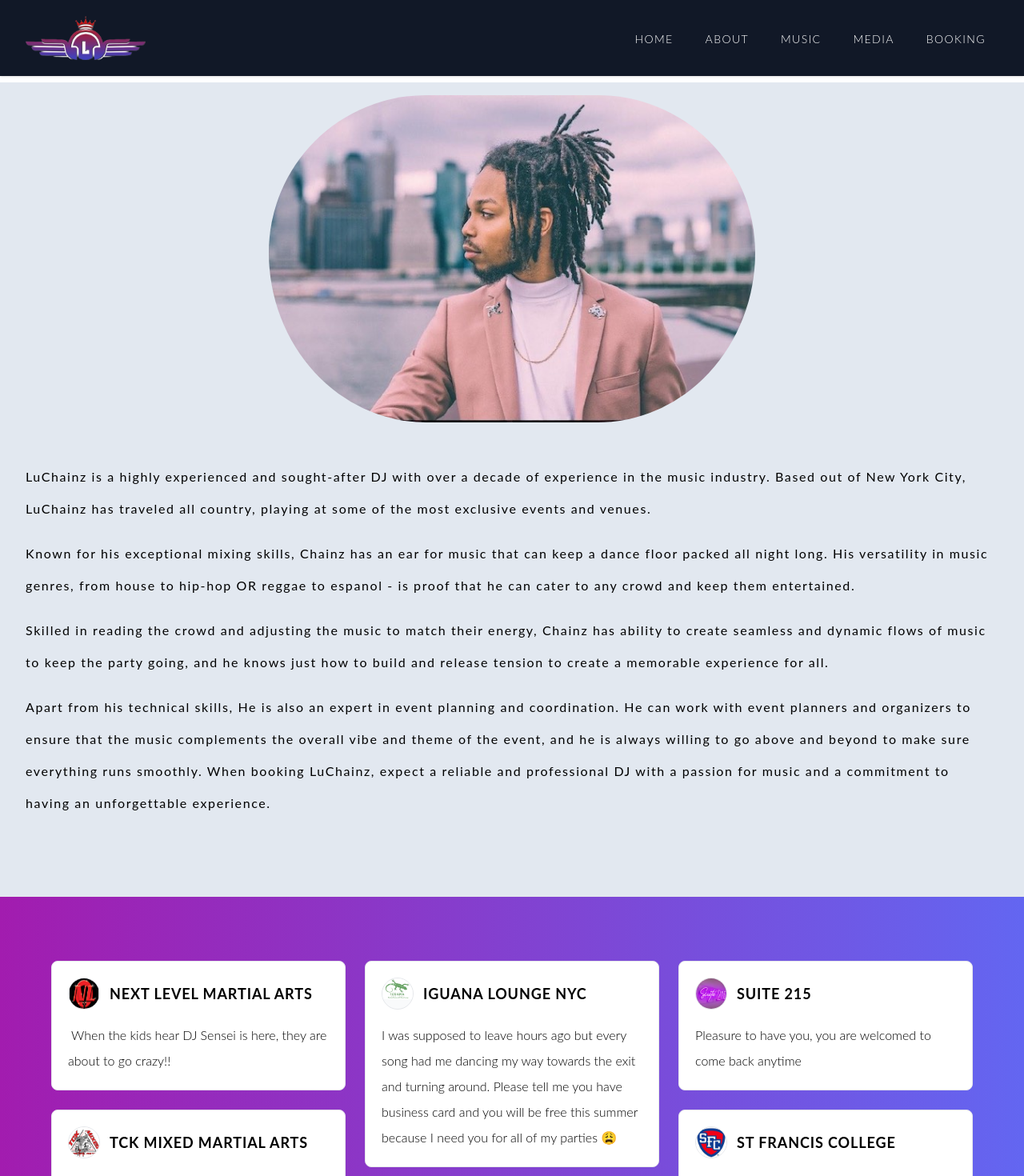
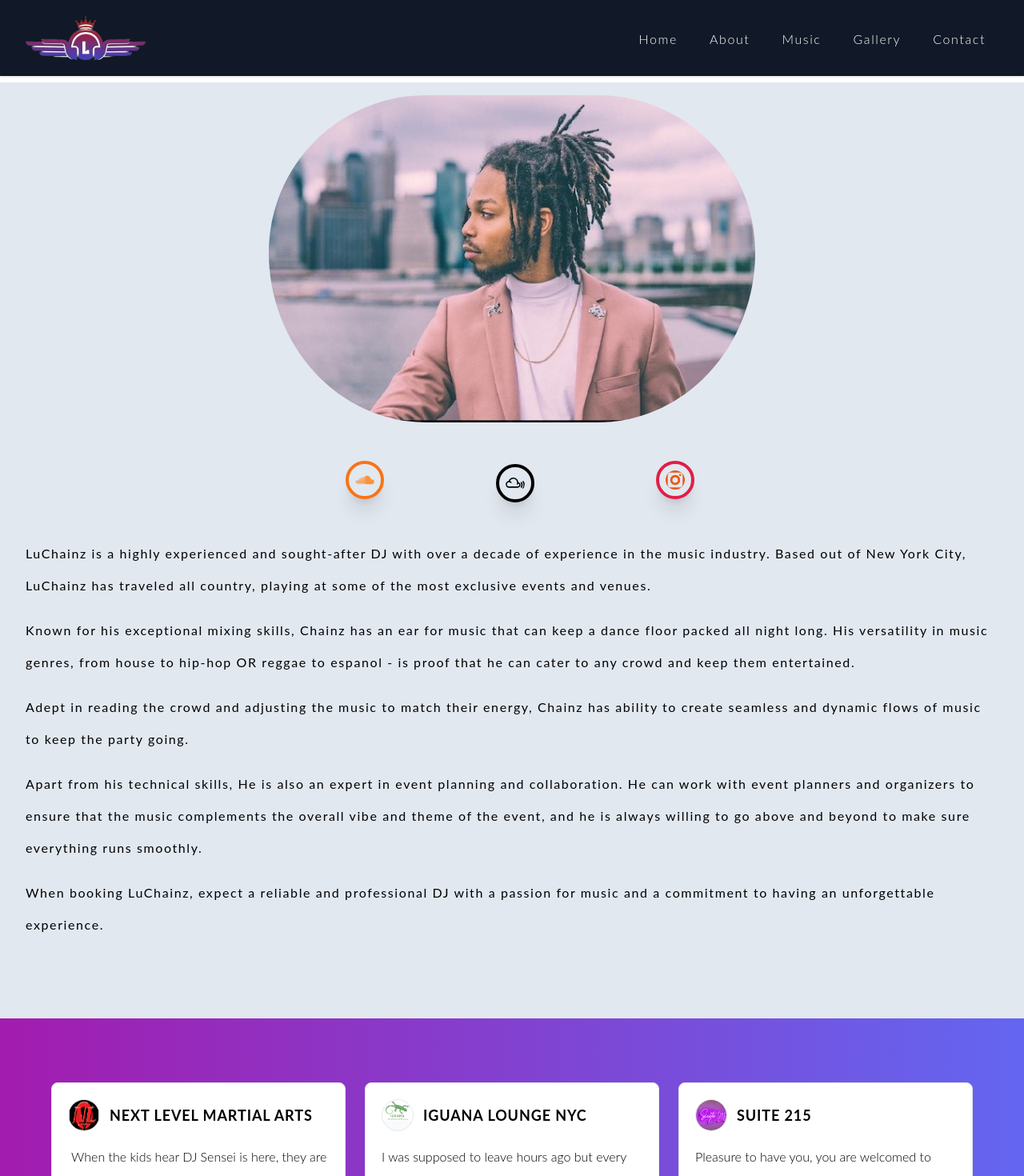
Before and after one commit to lamboprogramming/vercel-launch, a Next.js app in the folder djluchainz/: page /about in a window 1280 px wide. Shown: the top 1470 px of the page at 80% size. Built offline with nearby package versions, Linux system fonts and the light colour scheme.

Commit message:
navbar styling changed

```diff
--- a/djluchainz/components/Heropage.jsx
+++ b/djluchainz/components/Heropage.jsx
@@ -32,7 +32,7 @@ const Heropage = () => {
 
 
         <Link href="/contact">
-            <button className="px-10 py-6  text-2xl  text-black  border-4 border-gray-900 bg-gradient-to-r bg-transparent hover:bg-indigo-300  sm:w-[20] mr-1 tracking-widest mt-2  lg:mt-4  w-full font-[600] ">{message}
+            <button className="px-10 py-6  text-2xl  text-black  border-4 border-gray-900 bg-gradient-to-r bg-transparent hover:bg-slate-50  sm:w-[20] mr-1 tracking-widest mt-2  lg:mt-4  w-full font-[600] ">{message}
             </button>
         </Link>
     </div>
--- a/djluchainz/components/Navbar.jsx
+++ b/djluchainz/components/Navbar.jsx
@@ -17,7 +17,7 @@ const Navbar = () => {
                     <Image className="hover:scale-125" src={logo} alt="logo" width="150"/>
                 </Link>
 
-                <div className="md:hidden">
+                <div className=" md:hidden">
                     <button
                         className="p-2 text-white rounded-md outline-none focus:border-gray-400 focus:border"
                         onClick={() => setNavbar(!navbar)}
@@ -63,29 +63,29 @@ const Navbar = () => {
                     navbar ? "block" : "hidden"
                 }`}
             >
-                <ul className="items-center justify-center px-4 pt-1 pb-2 mt-2 space-y-10 font-sans text-sm text-white md:flex md:space-x-10 md:space-y-0 ">
+                <ul className="items-center justify-center px-4 pt-1 pb-2 mt-2 space-y-10 text-white text-md md:flex md:space-x-10 md:space-y-0 ">
                     <Link href="/">
-                    <p className="py-2 tracking-widest hover:scale-150 ">HOME
+                    <p className="py-4 tracking-widest hover:scale-150 ">Home
                     </p>
                     </Link>
 
                     <Link href="/about">
-                    <p className="py-3 tracking-widest hover:scale-150 ">ABOUT
+                    <p className="py-4 tracking-widest hover:scale-150 ">About
                     </p>
                     </Link>
 
                     <Link href="/music">
-                    <p className="py-3 tracking-widest hover:scale-150 ">MUSIC
+                    <p className="py-4 tracking-widest hover:scale-150 ">Music
                     </p>
                     </Link>
 
                     <Link href="/media" >
-                    <p className="py-3 tracking-widest hover:scale-150 ">MEDIA
+                    <p className="py-4 tracking-widest hover:scale-150 ">Gallery
                     </p>
                     </Link>
 
                     <Link href="/contact">
-                    <p className="py-3 tracking-widest hover:scale-150">BOOKING
+                    <p className="py-4 tracking-widest hover:scale-150">Contact
                     </p>
                     </Link>
                 </ul>
--- a/djluchainz/components/Social.jsx
+++ b/djluchainz/components/Social.jsx
@@ -3,7 +3,7 @@ import { GrInstagram } from 'react-icons/gr'
 
 const Social = () => {
   return (
-  <div className='flex items-center justify-between px-6 py-2 m-8 mt-4 md:justify-evenly md:m-8 rounded-3xl bg-gradient-to-r from-fuchsia-700 to-indigo-500 hover:from-indigo-500 hover:to-fuchsia-500 font-[Abel] min-w-lg'>
+  <div className='flex items-center justify-between px-6 py-2 m-8 mt-4 md:justify-evenly md:m-8 rounded-3xl bg-gradient-to-r from-fuchsia-700 to-indigo-500 hover:from-indigo-500 hover:to-fuchsia-500 font-[Abel] min-w-lg '>
        {/* SOUNDCLOUD */}
     <div>
     <a
--- a/djluchainz/package.json
+++ b/djluchainz/package.json
@@ -17,7 +17,7 @@
     "react": "18.2.0",
     "react-anchor-link-smooth-scroll": "^1.0.12",
     "react-dom": "18.2.0",
-    "react-icons": "^4.7.1",
+    "react-icons": "^4.8.0",
     "react-player": "^2.11.2",
     "react-router-dom": "^6.8.1",
     "sharp": "^0.31.3",
--- a/djluchainz/src/pages/about.jsx
+++ b/djluchainz/src/pages/about.jsx
@@ -4,6 +4,10 @@ import dassa from '../../public/images/dassa3.jpeg'
 import Navbar from '../../components/Navbar'
 import Testimonials from '../../components/Testimonials'
 import Footer from 'components/Footer';
+import { FaSoundcloud, FaMixcloud }from 'react-icons/fa'
+import { GrInstagram } from 'react-icons/gr'
+
+
 
 const about = () => {
   return (
@@ -17,14 +21,43 @@ const about = () => {
       {/* Twin photo */}
       <div className='flex justify-center'>
       <div>
-        <Image src={dassa} alt="/" className='pt-4 pl-4 pr-4 rounded-full'/>
+        <Image src={dassa} alt="/" priority className='pt-4 pl-4 pr-4 rounded-full'/>
+
+        {/* Socials */}
+        <div className='hidden md:block'>
+        <div className='flex mt-8 space-x-10 justify-evenly '>
+        <div>
+        <a
+        href="https://soundcloud.com/djluchainz">
+        <FaSoundcloud className="p-2 mt-4 ml-5 text-5xl text-orange-400 transition duration-200 border-4 border-orange-500 border-solid rounded-full shadow-xl hover:scale-125 " />
+        </a>
+        <h3 className="mt-3 font-extrabold tracking-widest text-black text-md nav-links"></h3>
+        </div>
+
+       {/* MIXCLOUD */}
+        <div>
+      <a href="https://www.mixcloud.com/">
+      <FaMixcloud className="p-2 mt-5 ml-2 text-5xl text-black transition duration-200 border-4 border-black border-solid rounded-full shadow-xl hover:scale-125"/>
+      </a>
+      <h3 className="mt-3 font-extrabold tracking-widest text-black text-md nav-links "></h3>
+        </div>
+
+       {/* INSTAGRAM */}
+        <div>
+      <a href="https://www.instagram.com/djluchainz/">
+      <GrInstagram className="p-2 mt-4 ml-5 text-5xl text-orange-600 transition duration-200 border-4 border-solid rounded-full shadow-xl border-rose-600 hover:scale-125" />
+      </a>
+      <h3 className="mt-3 font-extrabold tracking-widest text-black text-md nav-links"></h3>
+        </div>
+        </div>
+        </div>
       </div>
      </div>
 
     <section className="p-8 mb-6 text-center md:mb-16">
 
      {/* Col 1 Bio */}
-      <div className='grid grid-cols-4 tracking-widest text-black  font-[400] mt-4'>
+      <div className='grid grid-cols-4 tracking-widest text-black  font-[400] '>
 
       <div className="col-span-4 col-start-1 text-left ">
       <p className='mb-4 leading-10'>LuChainz is a highly experienced and sought-after DJ with over a decade of experience in the music industry. Based out of New York City, LuChainz has traveled all country, playing at some of the most exclusive events and venues.</p>
@@ -40,13 +73,15 @@ const about = () => {
     <div className='grid grid-cols-4 tracking-widest text-black  font-[400] '>
 
     <div className='col-span-4 col-start-1 mt-2 text-left'>
-    <p className='mb-4 leading-10'>Skilled in reading the crowd and adjusting the music to match their energy, Chainz has ability to create seamless and dynamic flows of music to keep the party going, and he knows just how to build and release tension to create a memorable experience for all. </p>
+    <p className='mb-4 leading-10'>Adept in reading the crowd and adjusting the music to match their energy, Chainz has ability to create seamless and dynamic flows of music to keep the party going. </p>
     </div>
 
     <div className='col-span-4 col-start-1 text-left'>
-    <p className='leading-10'>Apart from his technical skills, He is also an expert in event planning and coordination. He can work with event planners and organizers to ensure that the music complements the overall vibe and theme of the event, and he is always willing to go above and beyond to make sure everything runs smoothly.
-
-    When booking LuChainz, expect a reliable and professional DJ with a passion for music and a commitment to having an unforgettable experience.</p>
+    <p className='leading-10'>Apart from his technical skills, He is also an expert in event planning and collaboration. He can work with event planners and organizers to ensure that the music complements the overall vibe and theme of the event, and he is always willing to go above and beyond to make sure everything runs smoothly.
+    </p>
+    <p className='mt-4 leading-10'>
+    When booking LuChainz, expect a reliable and professional DJ with a passion for music and a commitment to having an unforgettable experience.
+    </p>
     </div>
 
         </div>
```
Also changed, not shown: 1 other file (tests, documents, lock files or other folders).
